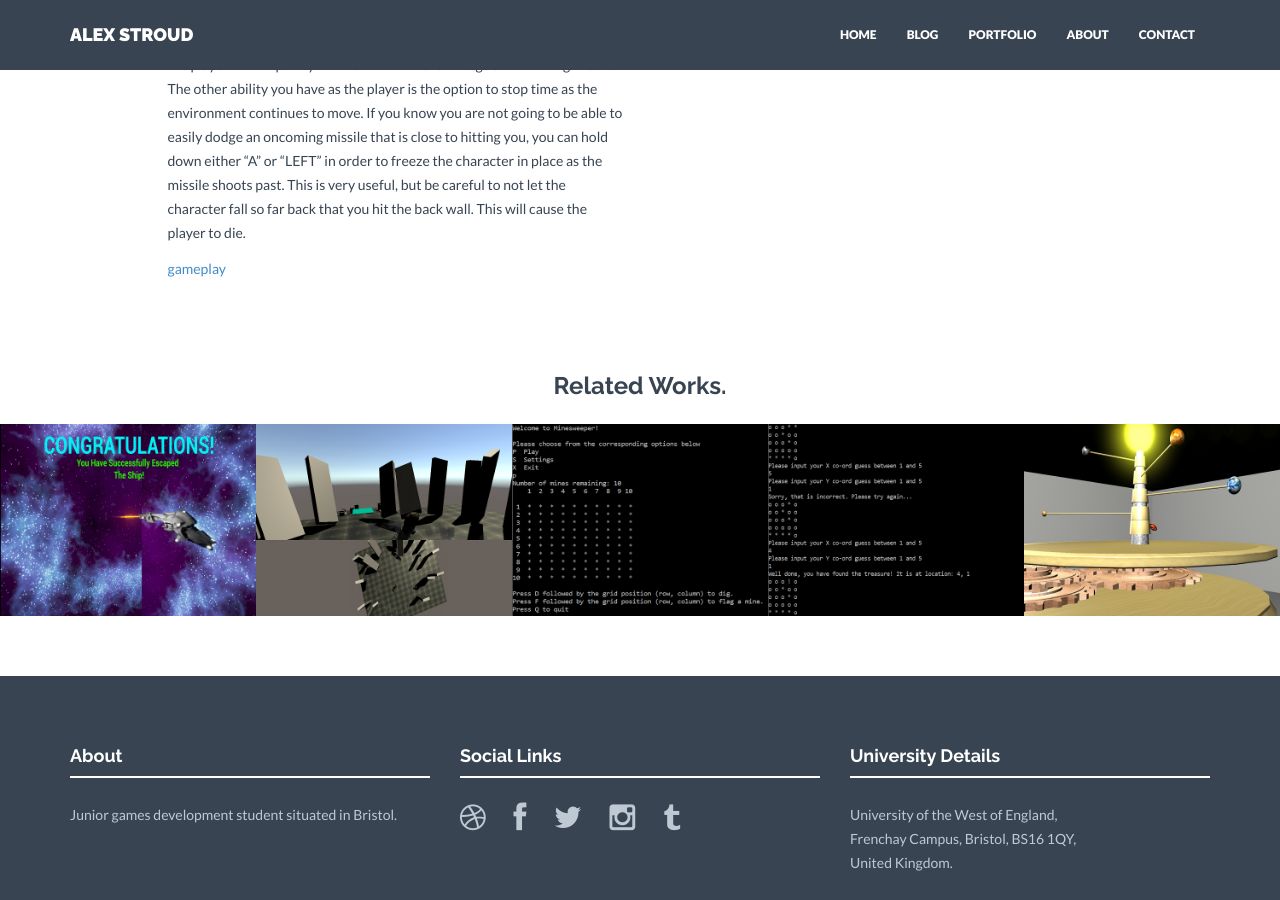
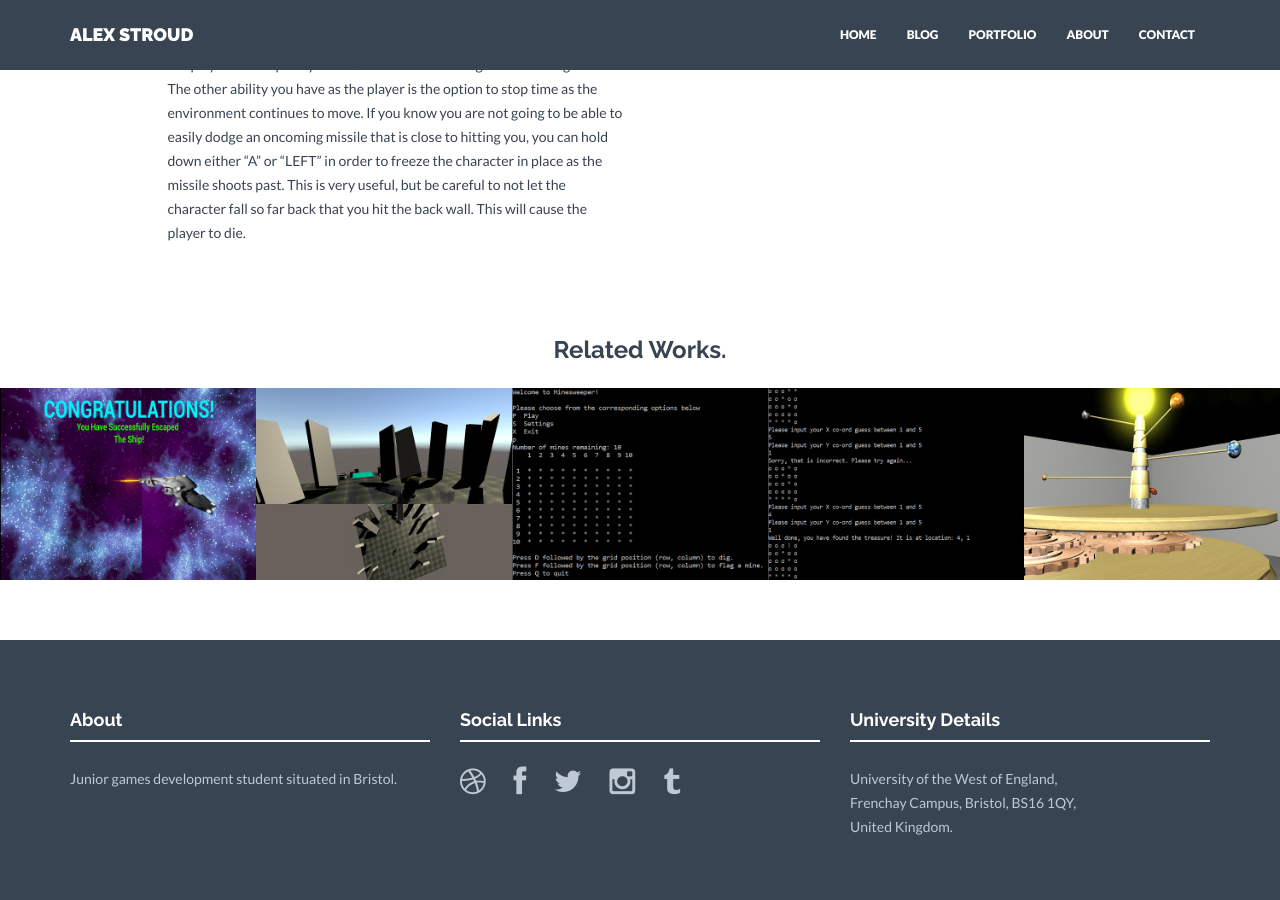
Before and after one commit to Stroudie2/Stroudie2.github.io, a Jekyll site: the page built from _projects/2017-12-13-endless-runner-game.markdown, in a window 1280 px wide and 900 px high, scrolled down 1383 px. Built offline with Jekyll 4.4.1, drawn with Linux system fonts in a browser that asks for light colours; nearby versions of some CDN libraries.

Commit message:
Update 2017-12-13-endless-runner-game.markdown

```diff
--- a/_projects/2017-12-13-endless-runner-game.markdown
+++ b/_projects/2017-12-13-endless-runner-game.markdown
@@ -29,5 +29,3 @@ This game features constant automatic movement where the player's score will inc
 
 The player has access to two different abilities that can be especially useful for dodging the flying projectiles. If the player holds down the "D" or "RIGHT" key while playing, they will start speeding up faster than the environment, causing them to run forward. While running, the constant score will increase at a higher rate than standard movement. It also allows the player to run quickly down a hill in order to dodge an oncoming missile.
 The other ability you have as the player is the option to stop time as the environment continues to move. If you know you are not going to be able to easily dodge an oncoming missile that is close to hitting you, you can hold down either "A" or "LEFT" in order to freeze the character in place as the missile shoots past. This is very useful, but be careful to not let the character fall so far back that you hit the back wall. This will cause the player to die.
-
-[gameplay](https://youtu.be/vPfuuuFcyLE)
```
